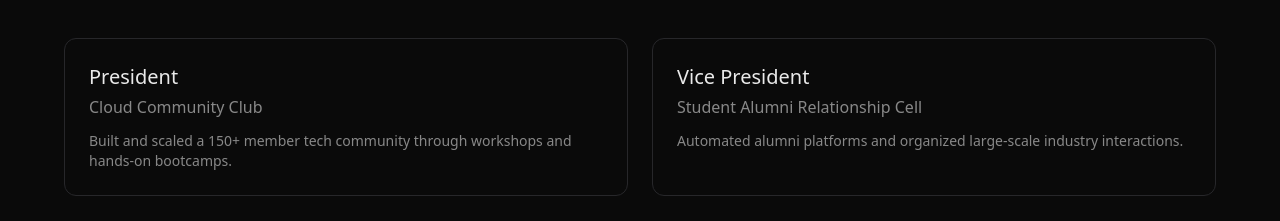
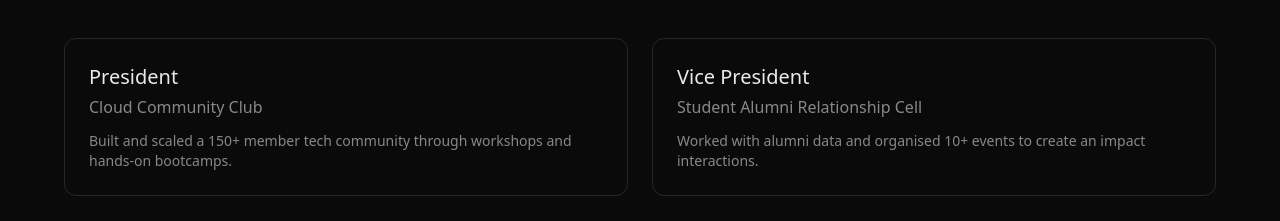
Before and after one commit to Nandhan-rao9/port, a React (Vite) app: page / in a window 1280 px wide. Shown: the part 3660-3881 px from the top of the page. Built offline with nearby package versions, Linux system fonts and the light colour scheme.

Commit message:
chore: text change

```diff
--- a/src/components/Leadership.jsx
+++ b/src/components/Leadership.jsx
@@ -23,7 +23,7 @@ export default function Leadership() {
             Student Alumni Relationship Cell
           </p>
           <p className="text-sm text-muted mt-3">
-            Automated alumni platforms and organized large-scale industry
+            Worked with alumni data and organised 10+ events to create an impact
             interactions.
           </p>
         </div>
```
